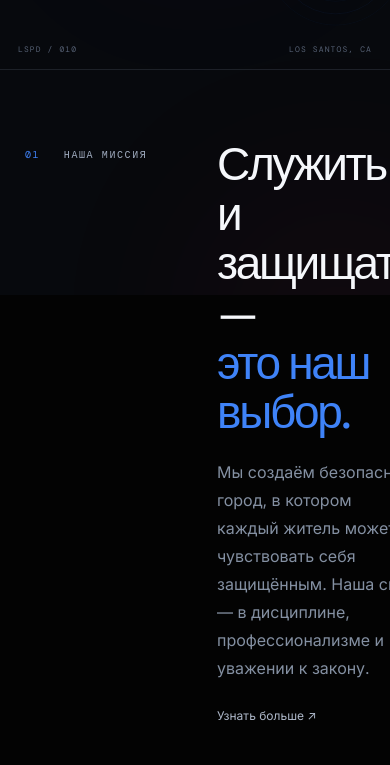
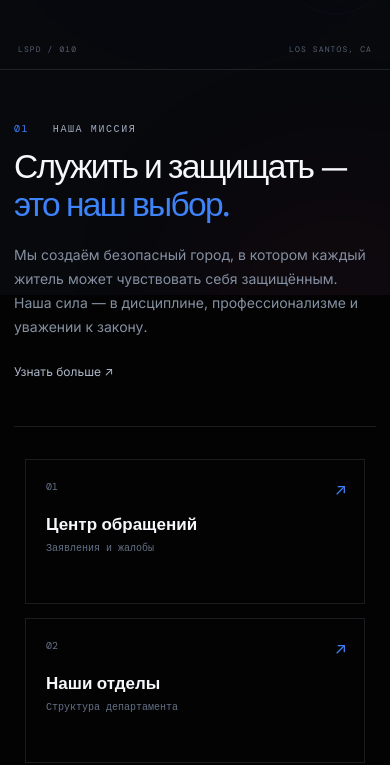
Before and after one commit to memphislspd/memphis-lspd, a Next.js app: page /start in a window 390 px wide. Shown: the part 549-1314 px from the top of the page. Built offline with nearby package versions, Linux system fonts and the light colour scheme; no server answers; the database is empty.

Commit message:
Fix mobile layout of landing mission section

```diff
--- a/styles/globals.css
+++ b/styles/globals.css
@@ -981,3 +981,53 @@ select option { background: #0b0f16 !important; color: var(--text) !important; }
     transition: none !important;
   }
 }
+
+
+/* Landing mission: keep the section inside the viewport on tablets and phones.
+   This comes after the desktop landing overrides so the responsive grid wins. */
+@media (max-width: 820px) {
+  .landing-page .landing-mission {
+    width: min(950px, calc(100% - 40px));
+    grid-template-columns: minmax(0, 1fr);
+    gap: 16px;
+    padding: 54px 0;
+    box-sizing: border-box;
+  }
+
+  .landing-page .landing-mission > div {
+    min-width: 0;
+    max-width: 100%;
+  }
+
+  .landing-page .landing-quote {
+    display: none;
+  }
+
+  .landing-page .landing-mission h2,
+  .landing-page .landing-mission p {
+    max-width: 100%;
+    overflow-wrap: anywhere;
+  }
+}
+
+@media (max-width: 520px) {
+  .landing-page .landing-mission {
+    width: calc(100% - 28px);
+    padding: 44px 0;
+    gap: 13px;
+  }
+
+  .landing-page .landing-mission h2 {
+    font-size: clamp(30px, 8.6vw, 40px);
+    line-height: 1.12;
+  }
+
+  .landing-page .landing-mission p {
+    font-size: 14px;
+    line-height: 1.7;
+  }
+
+  .landing-page .landing-section-label {
+    overflow-wrap: anywhere;
+  }
+}
```
